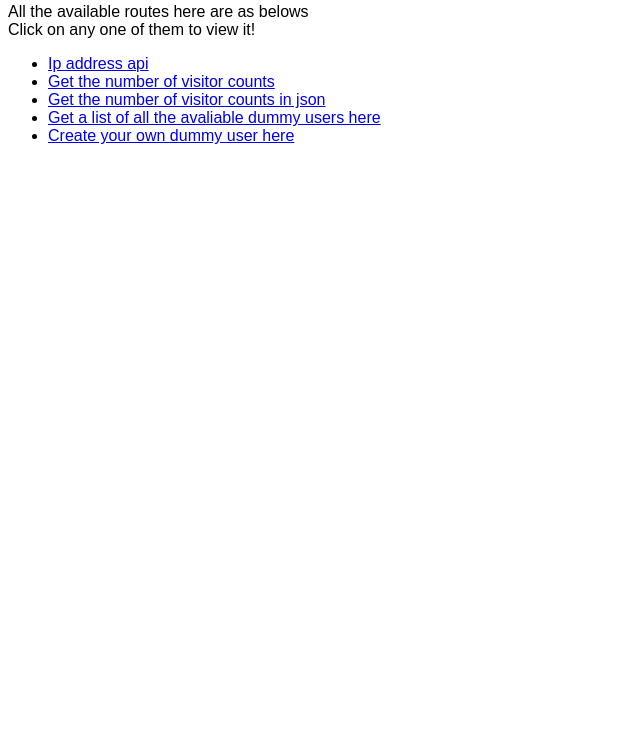
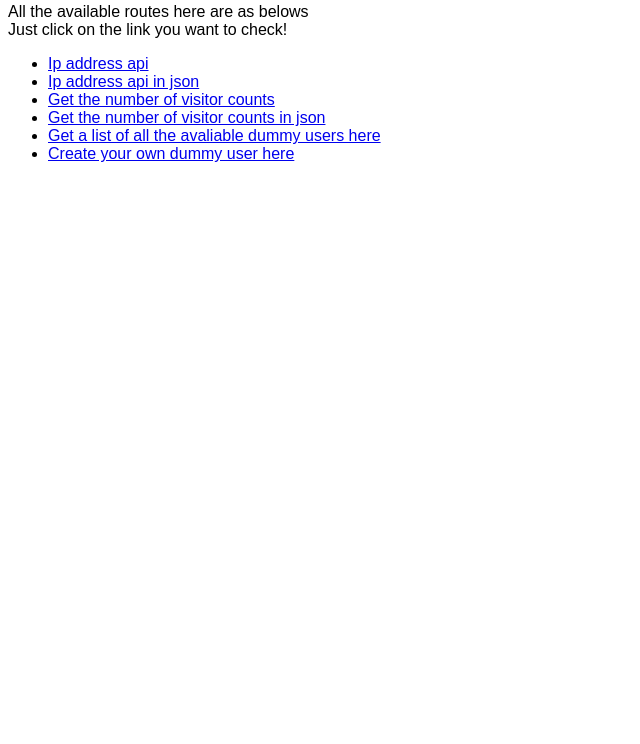
Before and after one commit to BlazeInferno64/blaze-api, a website: page index.html in a window 1280 px wide. Shown: the part 56-800 px from the top of the page, without its empty margins (0-640 px from the left). Drawn offline with Linux system fonts and the light colour scheme.

Commit message:
Update index.html

```diff
--- a/index.html
+++ b/index.html
@@ -17,12 +17,17 @@
         <p>
             All the available routes here are as belows
             <br>
-            Click on any one of them to view it!
+            Just click on the link you want to check!
         </p>
         <ul>
             <li>
                 <a href="/api/ip">
                     Ip address api
+                </a>
+            </li>
+            <li>
+                <a href="/api/ip?format=json">
+                    Ip address api in json
                 </a>
             </li>
             <li>
```
